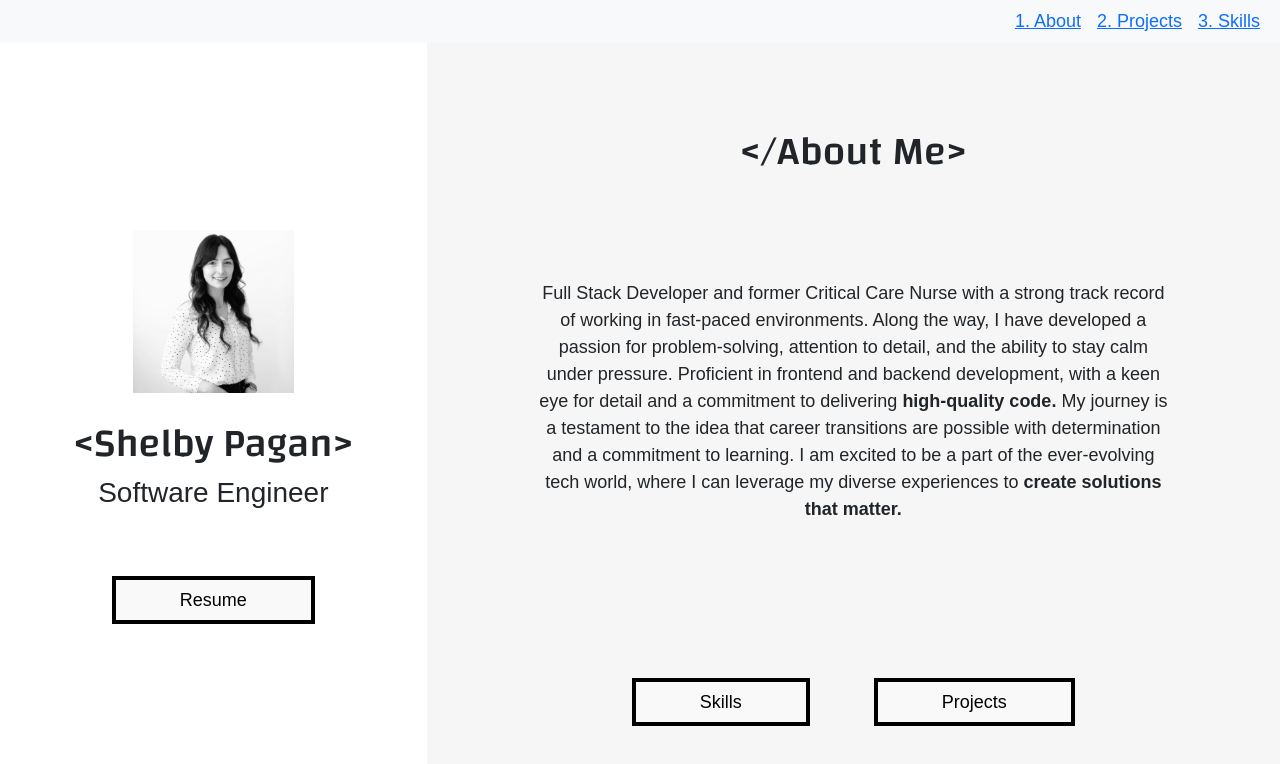
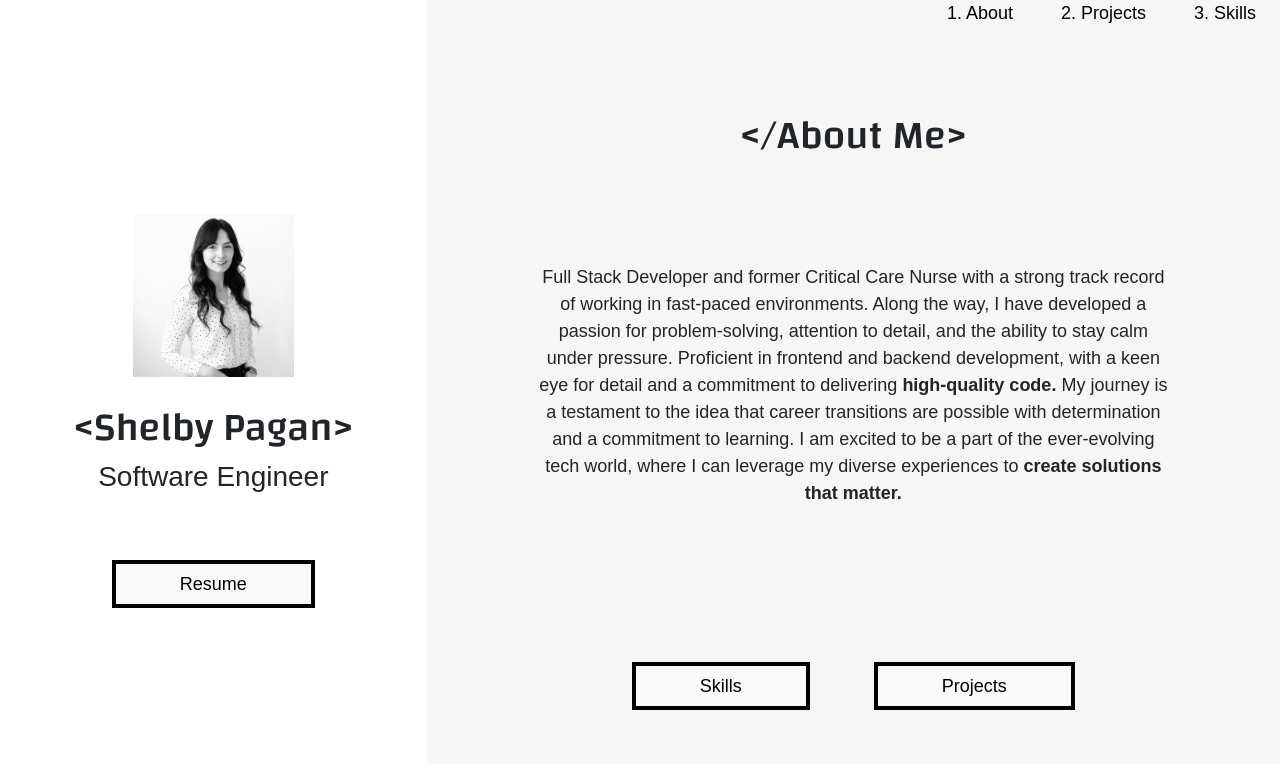
Before and after one commit to shelbyyy16/Shelby-Pagan-Portfolio, a React (Vite) app: page / in a window 1280 px wide. Shown: the top 764 px of the page. Built offline with nearby package versions, Linux system fonts and the light colour scheme; a web font is replaced by a local one.

Commit message:
css to navbar

```diff
--- a/src/components/Header.jsx
+++ b/src/components/Header.jsx
@@ -1,27 +1,37 @@
 import { Link } from "react-router-dom";
 
 function Header() {
+  const linkStyle = {
+    textDecoration: 'none',
+    color: 'black'
+  };
+
   return (
     <header>
-      <nav className="navbar bg-body-tertiary">
-        <div className="container-fluid">
-          <ul className="navbar-nav d-flex flex-row custom-nav">
-            <li className="nav-item px-2">
-              <Link to="/about">
+      <nav className="navbar bg-body-tertiary p-0">
+        <div className="container-fluid d-flex justify-content-end p-0"  style={{ backgroundColor: '#ffff' }}>
+          <div className="col-md-8 h-100" style={{ backgroundColor: '#f5f6f5' }}>
+            <ul className="navbar-nav d-flex flex-row custom-nav justify-content-end">
+              <li className="nav-item px-4">
+                <Link to="/about" style={linkStyle}>
                   <div>1. About</div>
                 </Link>
               </li>
-            <li className="nav-item px-2">
-              <Link to="/projects">
+              <li className="nav-item px-4">
+                <Link to="/projects" style={linkStyle}>
                   <div>2. Projects</div>
                 </Link>
               </li>
-            <li className="nav-item px-2">
-              <Link to="/skills">
+              <li className="nav-item px-4">
+                <Link to="/skills" style={linkStyle}>
                   <div>3. Skills</div>
                 </Link>
               </li>
             </ul>
+          </div>
+          <div className="col-md-4 w-100 h-100">
+            {/* Content for the first column */}
+          </div>
         </div>
       </nav>
     </header>
--- a/src/index.css
+++ b/src/index.css
@@ -44,9 +44,16 @@ button {
   padding: .4rem 4rem;
 }
 
-.custom-nav {
-  margin-left: auto;
+
+.white-bg {
+  background-color: white;
 }
+
+.grey-bg {
+  background-color: #f5f6f5;
+}
+
+
 
 
 @media (prefers-color-scheme: light) {
```
Lines whose indentation alone changed are shown as unchanged.
